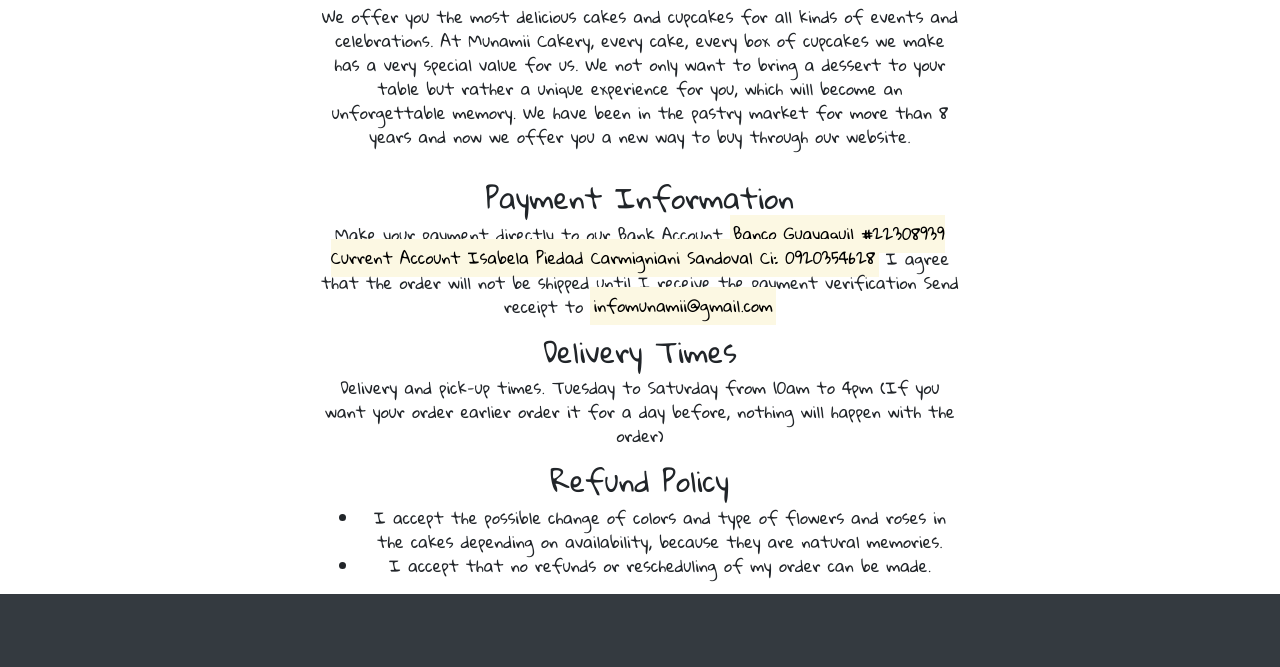
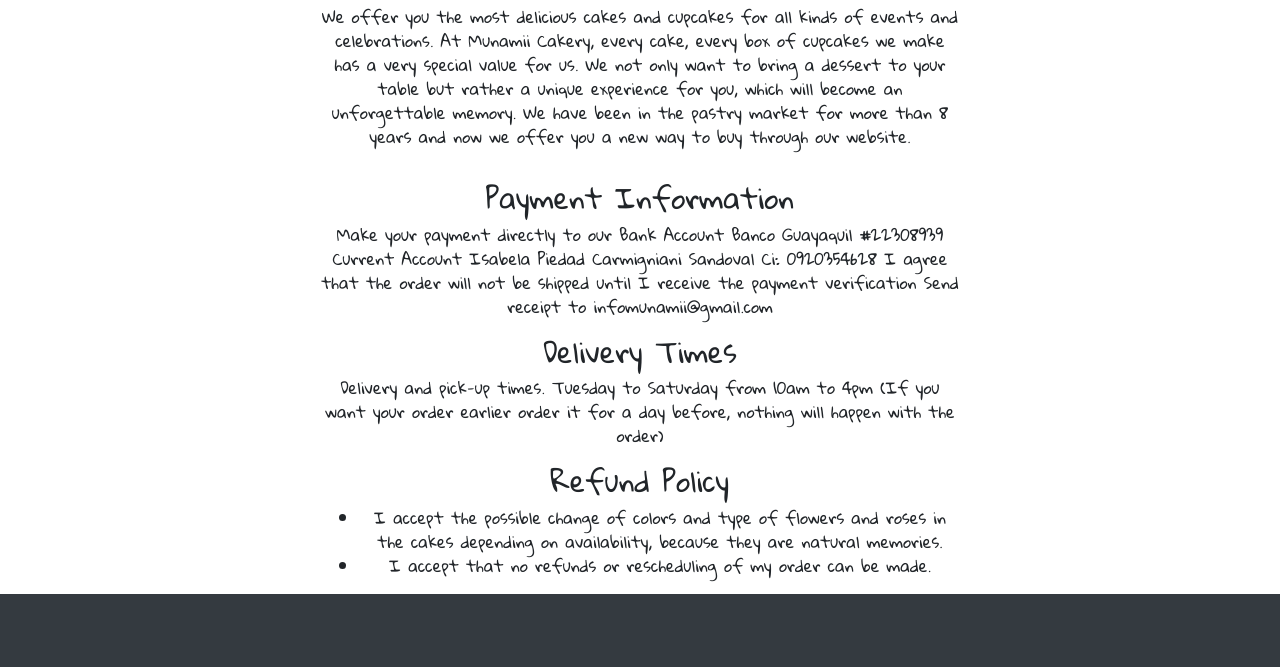
Before and after one commit to ViktorCiganovic-collab/Munami-Cakery-Project, a website: page about.html in a window 1280 px wide. Shown: the part 899-1566 px from the top of the page. Drawn offline with nearby package versions, Linux system fonts and the light colour scheme.

Commit message:
Improved readability of text on about page

```diff
--- a/about.html
+++ b/about.html
@@ -45,13 +45,13 @@
 <h3>Payment Information</h3>
 <p>Make your payment directly to our Bank Account
 
-  <mark>Banco Guayaquil #22308939 Current Account
+  Banco Guayaquil #22308939 Current Account
 
-  Isabela Piedad Carmigniani Sandoval Ci: 0920354628</mark>
+  Isabela Piedad Carmigniani Sandoval Ci: 0920354628
 
   I agree that the order will not be shipped until I receive the payment verification
 
-  Send receipt to <mark>infomunamii@gmail.com</mark></p>
+  Send receipt to infomunamii@gmail.com</p>
 
   <h3>Delivery Times</h3>
   <p>Delivery and pick-up times.
```
